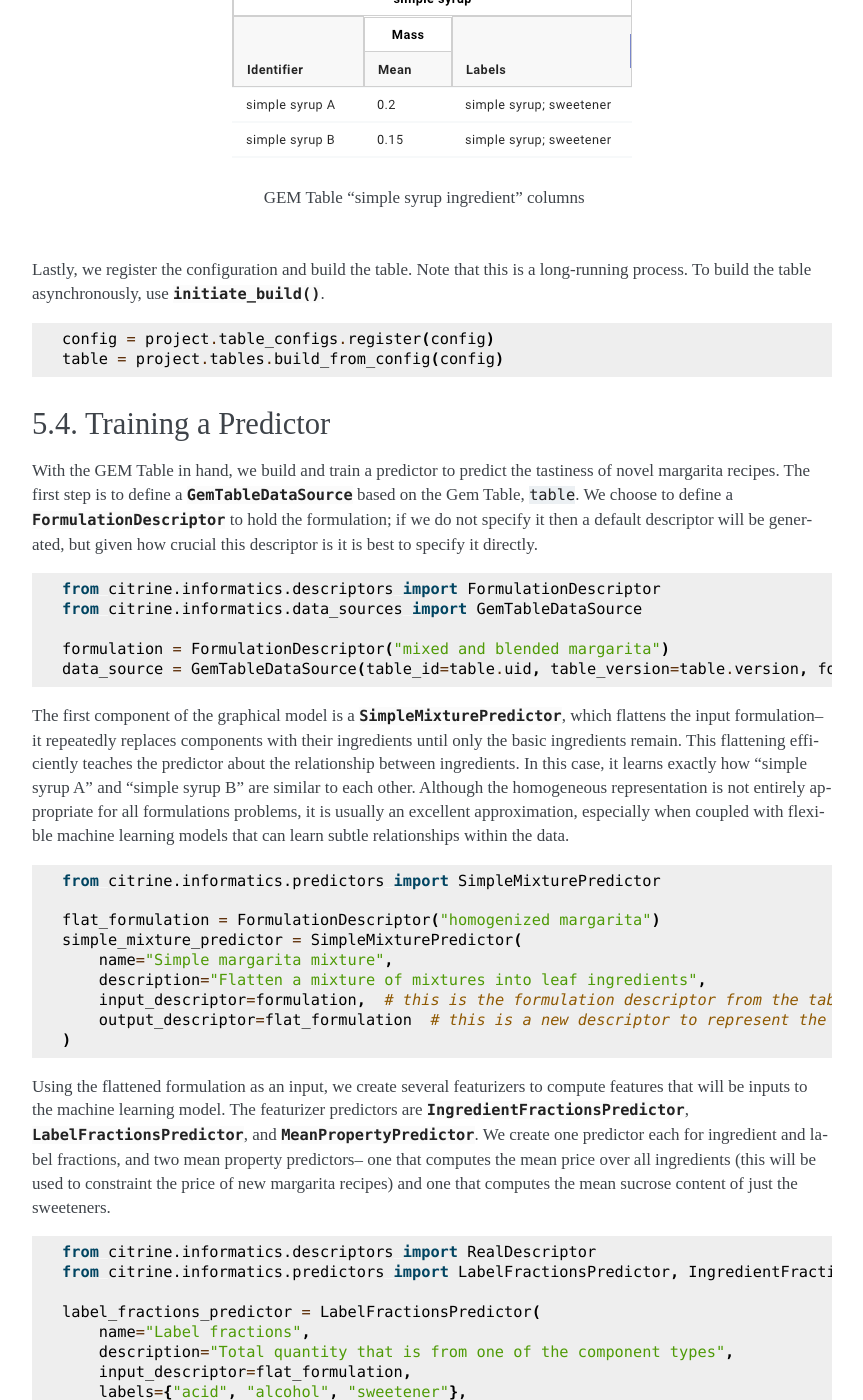
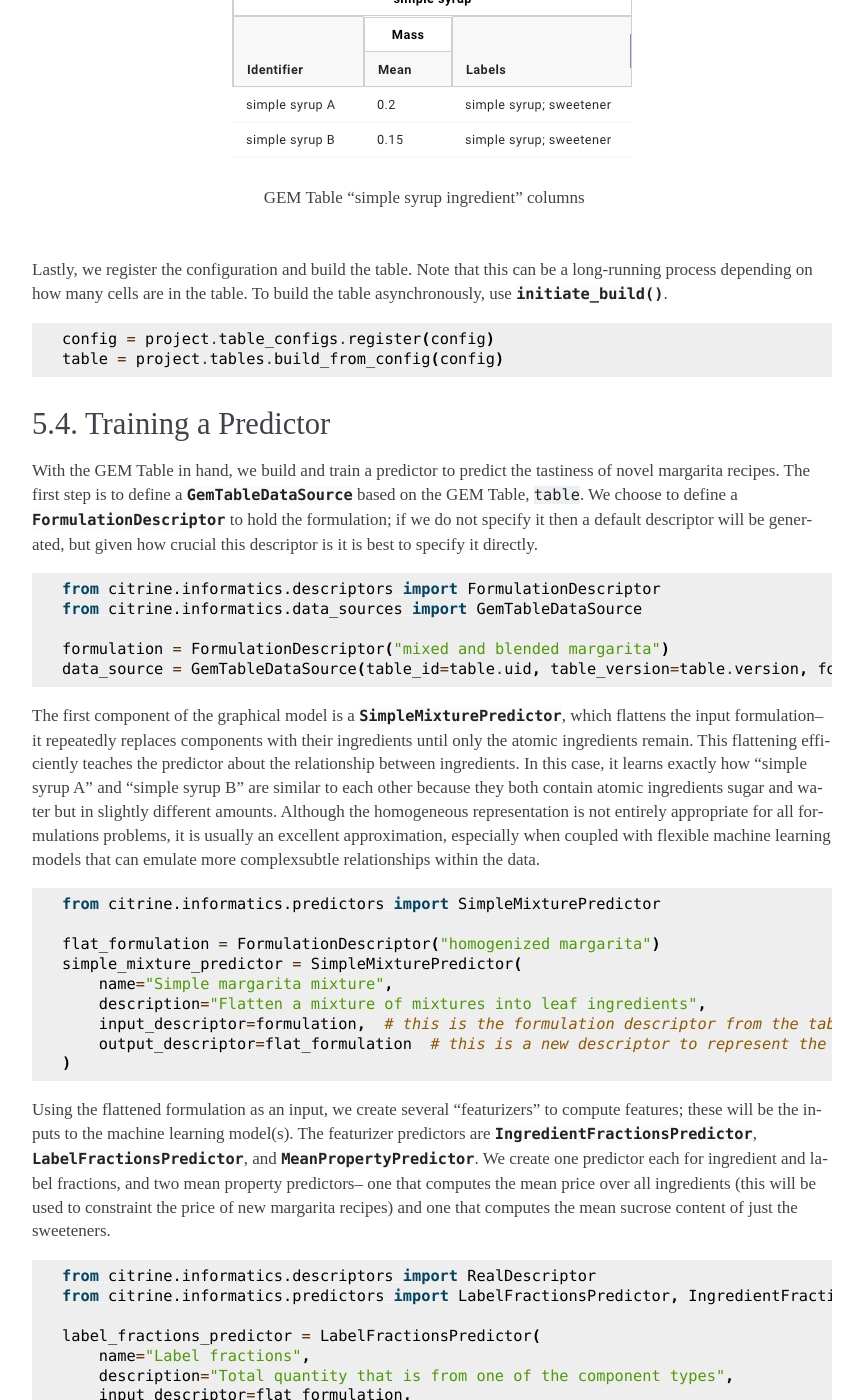
Before and after one commit to CitrineInformatics/citrine-python, a Sphinx documentation site: the page built from docs/source/formulations_example.rst, in a window 1280 px wide and 1400 px high, scrolled down 7469 px. Shown: the whole window, without its empty margins (348-1211 px from the left). Built offline with Sphinx 7.4.7, drawn with Linux system fonts in a browser that asks for light colours; some of the changed text lies outside the part shown.

Commit message:
apply basic suggestions from review

```diff
--- a/docs/source/data_extraction.rst
+++ b/docs/source/data_extraction.rst
@@ -271,4 +271,4 @@ There are several ways to define columns, depending on the type of the attribute
 
 * Collections of values
 
- * :class:`~citrine.gemtables.columns.ConcatColumn`: for concatenating multiple columns
+ * :class:`~citrine.gemtables.columns.ConcatColumn`: for concatenating the results of a list- or set-valued result, such as is returned by :class:`~citrine.gemtables.variables.IngredientLabelsSetInOutput`
--- a/docs/source/formulations_example.rst
+++ b/docs/source/formulations_example.rst
@@ -124,11 +124,11 @@ The table below shows two examples.
 Ingesting Data
 --------------
 
-.. Warning:: Ingesting data to GEMD is best done with additional tooling to automate the process.
+.. Warning:: Ingesting data to GEMD is most easily done with additional tooling to automate the process.
 
 
 Although we will not describe every step of the data ingestion process, we will highlight several data objects and their inter-connections.
-Perhaps most crucial are the `attribute templates` that correspond to the parameters of the blending process and the properties of the ingredients/formulations.
+Perhaps most crucial are the `attribute templates`, which correspond to the parameters of the blending process and the properties of the ingredients/formulations.
 The name, bounds, and units on these templates will later be matched to descriptors in the AI Engine.
 Make sure to set the bounds wide enough to encompass all anticipated use cases of the templates.
 
@@ -240,7 +240,7 @@ We now build a GEM Table to represent the margaritas' material histories in tabu
 This table will be used as training data when building a machine learning graphical model.
 For more detailed information on GEM Tables, see the section on :doc:`data extraction <data_extraction>`.
 
-In order to make a Gem Table, we start with a Table Configuration object.
+In order to make a GEM Table, we start with a Table Configuration object.
 In this example we will build up the configuration in small steps.
 As we will see, templates are crucial to configuring the table.
 
@@ -392,7 +392,7 @@ The figure below shows how these three columns may be rendered in a GEM Table.
     GEM Table "simple syrup ingredient" columns
 
 Lastly, we register the configuration and build the table.
-Note that this is a long-running process.
+Note that this can be a long-running process depending on how many cells are in the table.
 To build the table asynchronously, use :func:`~citrine.resources.gemtables.GemTableCollection.initiate_build`.
 
 .. code-block:: python
@@ -404,7 +404,7 @@ Training a Predictor
 --------------------
 
 With the GEM Table in hand, we build and train a predictor to predict the tastiness of novel margarita recipes.
-The first step is to define a :class:`~citrine.informatics.data_sources.GemTableDataSource` based on the Gem Table, ``table``.
+The first step is to define a :class:`~citrine.informatics.data_sources.GemTableDataSource` based on the GEM Table, ``table``.
 We choose to define a :class:`~citrine.informatics.descriptors.FormulationDescriptor` to hold the formulation;
 if we do not specify it then a default descriptor will be generated, but given how crucial this descriptor is it is best to specify it directly.
 
@@ -416,11 +416,11 @@ if we do not specify it then a default descriptor will be generated, but given h
     formulation = FormulationDescriptor("mixed and blended margarita")
     data_source = GemTableDataSource(table_id=table.uid, table_version=table.version, formulation_descriptor=formulation)
 
-The first component of the graphical model is a :class:`~citrine.informatics.predictors.simple_mixture_predictor.SimpleMixturePredictor`, which flattens the input formulation--it repeatedly replaces components with their ingredients until only the basic ingredients remain.
+The first component of the graphical model is a :class:`~citrine.informatics.predictors.simple_mixture_predictor.SimpleMixturePredictor`, which flattens the input formulation--it repeatedly replaces components with their ingredients until only the atomic ingredients remain.
 This flattening efficiently teaches the predictor about the relationship between ingredients.
-In this case, it learns exactly how "simple syrup A" and "simple syrup B" are similar to each other.
+In this case, it learns exactly how "simple syrup A" and "simple syrup B" are similar to each other because they both contain atomic ingredients sugar and water but in slightly different amounts.
 Although the homogeneous representation is not entirely appropriate for all formulations problems, it is usually an excellent approximation,
-especially when coupled with flexible machine learning models that can learn subtle relationships within the data.
+especially when coupled with flexible machine learning models that can emulate more complexsubtle relationships within the data.
 
 .. code-block:: python
 
@@ -434,7 +434,7 @@ especially when coupled with flexible machine learning models that can learn sub
         output_descriptor=flat_formulation  # this is a new descriptor to represent the flattened formulation
     )
 
-Using the flattened formulation as an input, we create several featurizers to compute features that will be inputs to the machine learning model.
+Using the flattened formulation as an input, we create several "featurizers" to compute features; these will be the inputs to the machine learning model(s).
 The featurizer predictors are :class:`~citrine.informatics.predictors.ingredient_fractions_predictor.IngredientFractionsPredictor`,
 :class:`~citrine.informatics.predictors.label_fractions_predictor.LabelFractionsPredictor`, and :class:`~citrine.informatics.predictors.mean_property_predictor.MeanPropertyPredictor`.
 We create one predictor each for ingredient and label fractions, and two mean property predictors--
@@ -526,7 +526,7 @@ We also use ``blend time`` as an input.
 
 Where did the descriptor keys ``margarita~blend time`` and ``margarita~tastiness`` come from?
 They came from concatenating the headers in the variables in the table, and the bounds and units came from the attribute templates.
-It's a lot to keep track of, we there is there :func:`~citrine.resources.descriptors.DescriptorMethods.descriptors_from_data_source` method.
+It's a lot to keep track of, which is why there is the :func:`~citrine.resources.descriptors.DescriptorMethods.descriptors_from_data_source` method.
 Calling ``project.descriptors.descriptors_from_data_source(data_source)`` returns a list of all of the descriptors emitted by the data source.
 Make sure that these are the descriptors you are using as inputs to your predictor.
 
@@ -571,7 +571,7 @@ This allows us to specify that one and only one of the simple syrups should be u
 
 Notice that the design space's formulation descriptor corresponds to the original, unflattened formulation.
 That's because we want to describe the margarita we are physically making in our kitchen.
-The predictor takes care of flattening it.
+The predictor takes care of flattening it to its atomic ingredients.
 
 .. code-block:: python
 
```
Also changed, not shown: other parts of docs/source/formulations_example.rst (+5 -5 lines).
